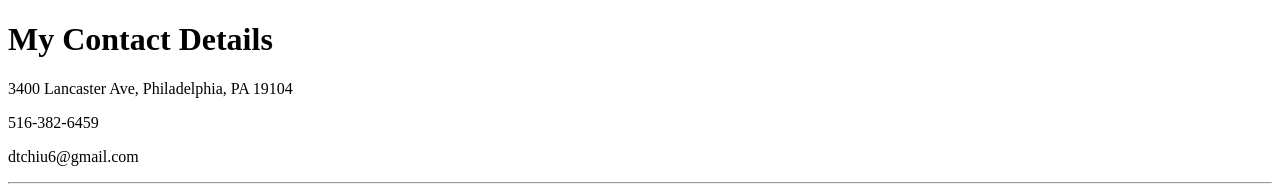
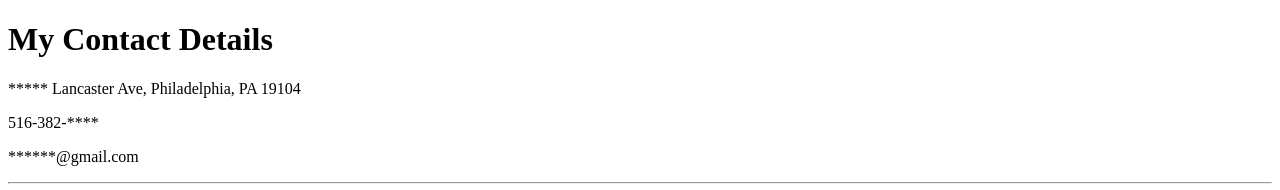
Before and after one commit to dtchiu6/Practice-HTML-Website, a plain HTML site: page contact-me.html in a window 1280 px wide. Shown: the top 190 px of the page. Drawn offline with Linux system fonts and the light colour scheme.

Commit message:
Privatized information in contact-me

```diff
--- a/contact-me.html
+++ b/contact-me.html
@@ -8,9 +8,9 @@
 </head>
 <body>
   <h1>My Contact Details</h1>
-  <p>3400 Lancaster Ave, Philadelphia, PA 19104</p>
-  <p>516-382-6459</p>
-  <p>dtchiu6@gmail.com</p>
+  <p>***** Lancaster Ave, Philadelphia, PA 19104</p>
+  <p>516-382-****</p>
+  <p>******@gmail.com</p>
   <hr>
   <form class = "" action="mailto:dtchiu6@gmail.com" method = "post" enctype="text/plain">
     <label>Your Name:</label>
```
